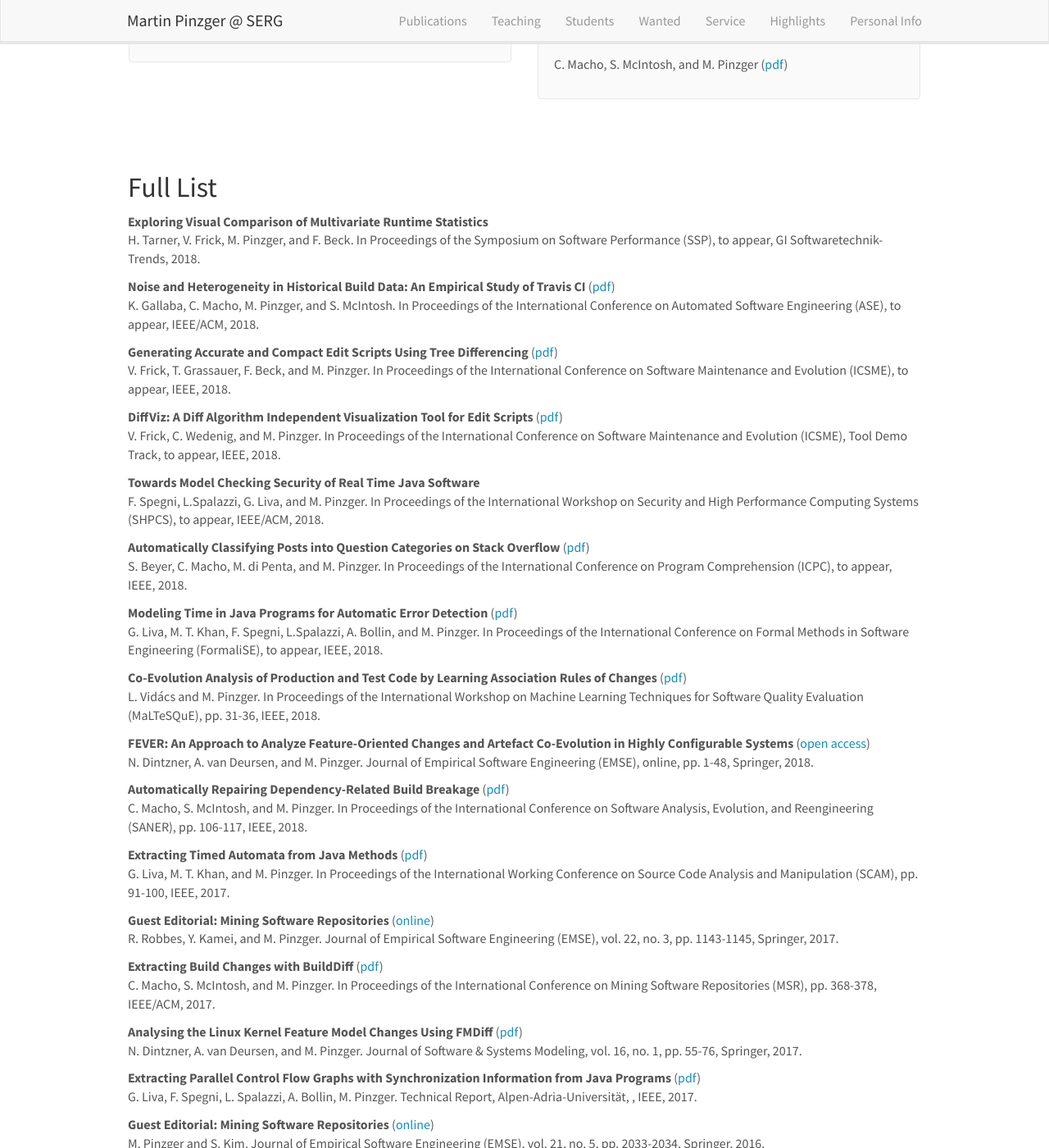
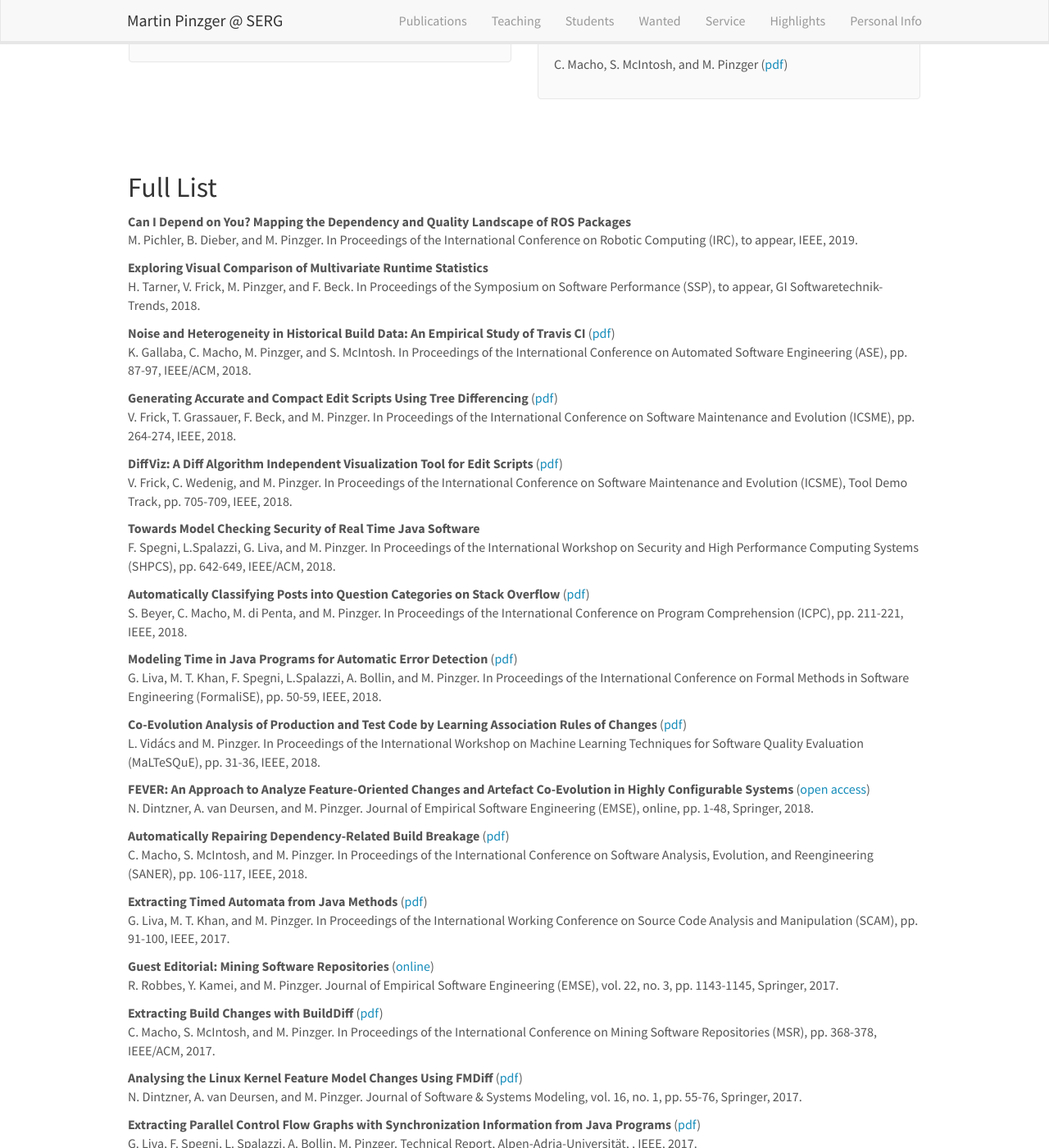
Before and after one commit to pinzger/pinzger.github.io, a Jekyll site: the page built from _pages/publications.md, in a window 1280 px wide and 1400 px high, scrolled down 1349 px. Shown: the whole window at 82% size. Built offline with Jekyll 4.4.1, drawn with Linux system fonts in a browser that asks for light colours; nearby versions of some CDN libraries; some of the changed text lies outside the part shown.

Commit message:
updated publications, news, and services

```diff
--- a/_data/news.yml
+++ b/_data/news.yml
@@ -1,3 +1,6 @@
+- date: <strong>December 2018</strong>
+  headline: "Our paper <strong>Can I Depend on You? Mapping the Dependency and Quality Landscape of ROS Packages</strong> has been accepted at <a href=\"http://irc.asia.edu.tw/2019/\">IRC 2018</a> in Naples, Italy."
+
 - date: <strong>October 2018</strong>
   headline: "Our paper <strong>Exploring Visual Comparison of Multivariate Runtime Statistics</strong> has been accepted at <a href=\"http://www.performance-symposium.org/2018/\">SSP 2018</a> in Hildesheim, Germany."
 
--- a/_data/publist.yml
+++ b/_data/publist.yml
@@ -1,3 +1,16 @@
+- title: "Can I Depend on You? Mapping the Dependency and Quality Landscape of ROS Packages"
+  image:
+  authors: M. Pichler, B. Dieber, and M. Pinzger
+  proceedings: In Proceedings of the International Conference on Robotic Computing (IRC)
+  pages: to appear
+  publisher: IEEE
+  year: 2019
+  description:
+  link:
+    url:
+    display:
+  highlight:
+
 - title: "Exploring Visual Comparison of Multivariate Runtime Statistics"
   image:
   authors: H. Tarner, V. Frick, M. Pinzger, and F. Beck
@@ -15,7 +28,7 @@
   image: sample_ijm.png
   authors: K. Gallaba, C. Macho, M. Pinzger, and S. McIntosh
   proceedings: In Proceedings of the International Conference on Automated Software Engineering (ASE)
-  pages: to appear
+  pages: pp. 87-97
   publisher: IEEE/ACM
   year: 2018
   description:
@@ -28,7 +41,7 @@
   image: sample_ijm.png
   authors: V. Frick, T. Grassauer, F. Beck, and M. Pinzger
   proceedings: In Proceedings of the International Conference on Software Maintenance and Evolution (ICSME)
-  pages: to appear
+  pages: pp. 264-274
   publisher: IEEE
   year: 2018
   description: "This paper presents the Iterative Java Matcher (IJM). IJM builds upon GumTree and aims at generating more accurate and compact edit scripts that capture the developer’s intent. This is achieved by improving the quality of the generated move and update actions, which are the main source of inaccurate actions generated by previous approaches. To evaluate IJM, we conducted a study with 11 external experts and manually analyzed the accuracy of 2400 randomly selected edit actions. Comparing IJM to GumTree and MTDIFF, the results show that IJM provides better accuracy for move and update actions and is more beneficial to understanding the changes."
@@ -41,7 +54,7 @@
   image: diffviz.png
   authors: V. Frick, C. Wedenig, and M. Pinzger
   proceedings: In Proceedings of the International Conference on Software Maintenance and Evolution (ICSME), Tool Demo Track
-  pages: to appear
+  pages: pp. 705-709
   publisher: IEEE
   year: 2018
   description: "A number of approaches and tools exist that extract and visualize the changes between two versions of a file and thereby help developers to understand them. DiffViz is an inter- active visualization tool that visualizes the changes independent from the differencing algorithm. It supports, but is not limited to, a granularity on the level of abstract syntax trees. Furthermore, it provides several new features, such as node matching and the mini-map, to navigate and analyze the changes.
@@ -55,7 +68,7 @@ A demo of the installation and example usage of the tool is available here: <a h
   image:
   authors: F. Spegni, L.Spalazzi, G. Liva, and M. Pinzger
   proceedings: In Proceedings of the International Workshop on Security and High Performance Computing Systems (SHPCS)
-  pages: to appear
+  pages: pp. 642-649
   publisher: IEEE/ACM
   year: 2018
   description:
@@ -68,7 +81,7 @@ A demo of the installation and example usage of the tool is available here: <a h
   image:
   authors: S. Beyer, C. Macho, M. di Penta, and M. Pinzger
   proceedings: In Proceedings of the International Conference on Program Comprehension (ICPC)
-  pages: to appear
+  pages: pp. 211-221
   publisher: IEEE
   year: 2018
   description:
@@ -81,7 +94,7 @@ A demo of the installation and example usage of the tool is available here: <a h
   image: timeerrordetection.png
   authors: G. Liva, M. T. Khan, F. Spegni, L.Spalazzi, A. Bollin, and M. Pinzger
   proceedings: In Proceedings of the International Conference on Formal Methods in Software Engineering (FormaliSE)
-  pages: to appear
+  pages: pp. 50-59
   publisher: IEEE
   year: 2018
   description: "In this paper, we present an approach that considers the time semantics of the Java language to systematically detect time related errors in Java programs. With the formal time semantics, our approach determines which integer variables handle time and which statements use or alter their values. Based on this information, it translates these statements into an SMT model that is passed to an SMT solver. The solver formally verifies the correctness of the model and reports the violations of time properties in that program. For the evaluation, we have implemented our approach in a prototype tool and applied it to the source code of 20 Java open source projects. The results show that our approach is scalable and it is capable of detecting time errors precisely enough allowing its usability in real-world applications."
--- a/_includes/footer.html
+++ b/_includes/footer.html
@@ -1,7 +1,7 @@
 <div id="footer" class="panel panel-custom">
   <div class="panel-footer panel-custom">
 	<div class="container-fluid container-custom">
-		  &copy 2018 by Martin Pinzger
+		  &copy 2018-{{ site.time | date: '%Y' }} by Martin Pinzger
 		<!--
 		<div class="col-sm-4">
 		  Contact:<br />
--- a/_pages/service.md
+++ b/_pages/service.md
@@ -50,6 +50,7 @@ permalink: /service/
 * Guest editor of the Springer Empirical Software Engineering, special issue on WCRE 2010
 
 ### Program Committee Memberships
+* [ICSE 2019 Posters](https://2019.icse-conferences.org/) - International Conference on Software Engineering, Posters Track
 * [MSR 2019](http://2019.msrconf.org/) - Working Conference on Mining Software Repositories
 * [ESEC/FSE 2019](http://esec-fse19.ut.ee/) - Joint Meeting of the European Software Engineering Conference and the ACM SIGSOFT Symposium on the Foundations of Software Engineering
 * [SANER 2019](https://saner2019.github.io/) - International Conference on Software Analysis, Evolution, and Reengineering
```
